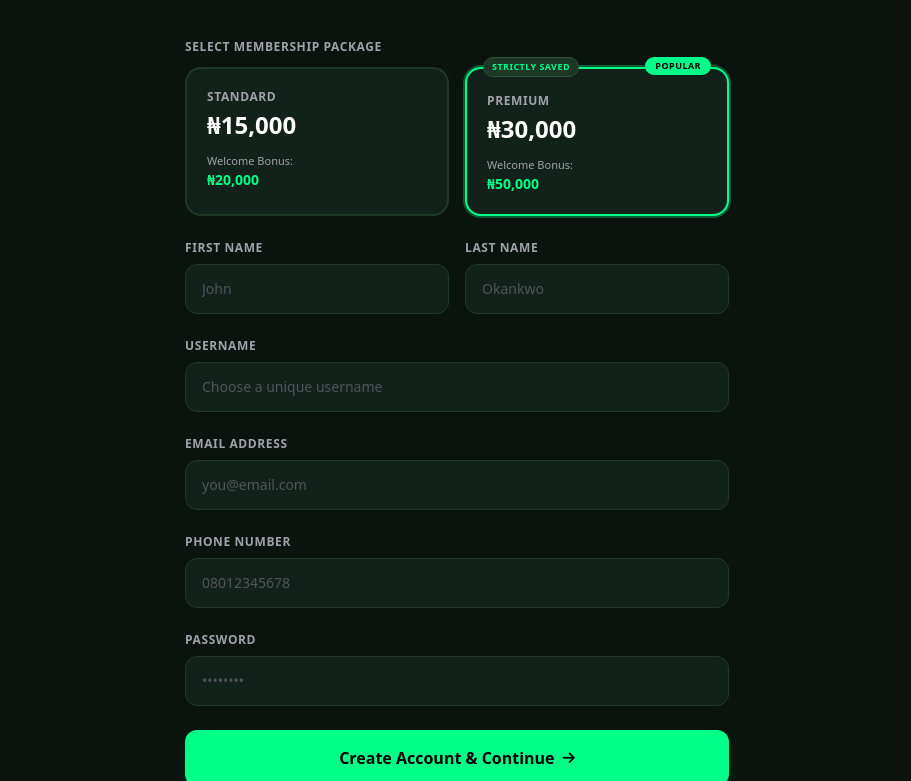
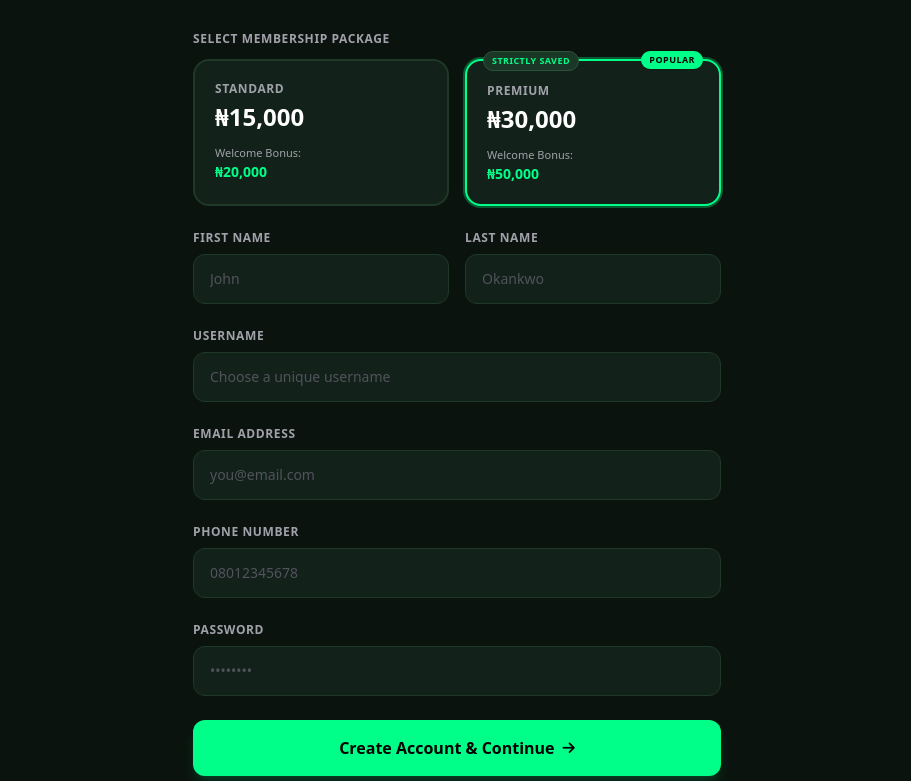
Before and after one commit to Miraclemedia12/SocialPay-Morrish, a plain HTML site: page register.html in a window 1280 px wide. Shown: the part 185-966 px from the top of the page, without its empty margins (183-1094 px from the left). Drawn offline with nearby package versions, Linux system fonts and the light colour scheme.

Commit message:
register.html

```diff
--- a/register.html
+++ b/register.html
@@ -28,6 +28,7 @@
             background-color: #0B130E;
             color: #FFFFFF;
             font-family: system-ui, -apple-system, BlinkMacSystemFont, 'Segoe UI', Roboto, sans-serif;
+            overflow-x: hidden;
         }
         ::-webkit-scrollbar { width: 8px; }
         ::-webkit-scrollbar-track { background: #0B130E; }
@@ -37,45 +38,45 @@
 <body class="min-h-screen flex flex-col justify-between selection:bg-socialGreen selection:text-black">
 
     <!-- HEADER -->
-    <header class="w-full py-6 px-6 flex items-center justify-between max-w-4xl mx-auto">
-        <a href="index.html" class="flex items-center gap-2.5">
-            <div class="w-9 h-9 rounded-xl bg-socialGreen flex items-center justify-center text-black font-black text-lg shadow-lg shadow-socialGreen/20">
+    <header class="w-full py-5 px-4 sm:px-6 flex items-center justify-between max-w-4xl mx-auto">
+        <a href="index.html" class="flex items-center gap-2">
+            <div class="w-8 h-8 sm:w-9 sm:h-9 rounded-xl bg-socialGreen flex items-center justify-center text-black font-black text-base sm:text-lg shadow-lg shadow-socialGreen/20">
                 SS
             </div>
-            <span class="text-lg font-bold tracking-tight text-white">SocialPay SS</span>
+            <span class="text-base sm:text-lg font-bold tracking-tight text-white">SocialPay SS</span>
         </a>
-        <a href="login.html" class="text-xs font-semibold text-socialGreen hover:underline">Login</a>
+        <a href="login.html" class="text-xs sm:text-sm font-semibold text-socialGreen hover:underline">Login</a>
     </header>
 
     <!-- MAIN REGISTRATION CONTAINER -->
-    <main class="max-w-xl w-full mx-auto px-4 py-8">
-        <div class="text-center mb-10">
-            <h1 class="text-3xl sm:text-4xl font-extrabold text-white mb-2">Create Account</h1>
+    <main class="max-w-xl w-full mx-auto px-4 sm:px-6 py-6 sm:py-8">
+        <div class="text-center mb-8 sm:mb-10">
+            <h1 class="text-2xl sm:text-4xl font-extrabold text-white mb-2">Create Account</h1>
             <p class="text-zinc-400 text-xs sm:text-sm">Select a membership package to claim your bonus balance</p>
         </div>
 
-        <form id="registerForm" onsubmit="handleRegister(event)" class="space-y-6">
+        <form id="registerForm" onsubmit="handleRegister(event)" class="space-y-5 sm:space-y-6">
 
             <!-- SELECT MEMBERSHIP PACKAGE -->
             <div>
-                <label class="block text-xs font-bold uppercase tracking-wider text-zinc-400 mb-3">Select Membership Package</label>
-                <div class="grid grid-cols-1 sm:grid-cols-2 gap-4">
+                <label class="block text-[11px] sm:text-xs font-bold uppercase tracking-wider text-zinc-400 mb-3">Select Membership Package</label>
+                <div class="grid grid-cols-1 sm:grid-cols-2 gap-3 sm:gap-4">
                     <!-- Standard Package -->
-                    <div type="button" onclick="selectPackage('Standard', 15000, 20000, this)" id="pkgStandard" class="package-card cursor-pointer bg-[#12221A] border-2 border-[#1F3827] rounded-2xl p-5 relative transition-all hover:border-socialGreen/50">
+                    <div type="button" onclick="selectPackage('Standard', 15000, 20000, this)" id="pkgStandard" class="package-card cursor-pointer bg-[#12221A] border-2 border-[#1F3827] rounded-2xl p-4 sm:p-5 relative transition-all hover:border-socialGreen/50">
                         <div class="text-xs font-bold uppercase text-zinc-400 tracking-wider mb-1">Standard</div>
-                        <div class="text-2xl font-extrabold text-white mb-3">₦15,000</div>
+                        <div class="text-xl sm:text-2xl font-extrabold text-white mb-2 sm:mb-3">₦15,000</div>
                         <div class="text-[11px] text-zinc-400">Welcome Bonus:</div>
-                        <div class="text-sm font-bold text-socialGreen">₦20,000</div>
+                        <div class="text-xs sm:text-sm font-bold text-socialGreen">₦20,000</div>
                     </div>
 
                     <!-- Premium Package -->
-                    <div type="button" onclick="selectPackage('Premium', 30000, 50000, this)" id="pkgPremium" class="package-card cursor-pointer bg-[#12221A] border-2 border-socialGreen ring-2 ring-socialGreen/30 rounded-2xl p-5 relative transition-all">
-                        <div class="absolute -top-3 right-4 bg-socialGreen text-black text-[9px] font-black uppercase px-2.5 py-0.5 rounded-full tracking-wider shadow">Popular</div>
-                        <div class="absolute -top-3 left-4 bg-[#1B3827] text-socialGreen border border-[#2B543A] text-[9px] font-black uppercase px-2 py-0.5 rounded-full tracking-wider">Strictly Saved</div>
-                        <div class="text-xs font-bold uppercase text-zinc-400 tracking-wider mb-1 mt-1">Premium</div>
-                        <div class="text-2xl font-extrabold text-white mb-3">₦30,000</div>
+                    <div type="button" onclick="selectPackage('Premium', 30000, 50000, this)" id="pkgPremium" class="package-card cursor-pointer bg-[#12221A] border-2 border-socialGreen ring-2 ring-socialGreen/30 rounded-2xl p-4 sm:p-5 relative transition-all">
+                        <div class="absolute -top-2.5 right-3 sm:right-4 bg-socialGreen text-black text-[8px] sm:text-[9px] font-black uppercase px-2 py-0.5 rounded-full tracking-wider shadow">Popular</div>
+                        <div class="absolute -top-2.5 left-3 sm:left-4 bg-[#1B3827] text-socialGreen border border-[#2B543A] text-[8px] sm:text-[9px] font-black uppercase px-2 py-0.5 rounded-full tracking-wider">Strictly Saved</div>
+                        <div class="text-xs font-bold uppercase text-zinc-400 tracking-wider mb-1 mt-0.5">Premium</div>
+                        <div class="text-xl sm:text-2xl font-extrabold text-white mb-2 sm:mb-3">₦30,000</div>
                         <div class="text-[11px] text-zinc-400">Welcome Bonus:</div>
-                        <div class="text-sm font-bold text-socialGreen">₦50,000</div>
+                        <div class="text-xs sm:text-sm font-bold text-socialGreen">₦50,000</div>
                     </div>
                 </div>
                 <input type="hidden" id="selectedPackageName" value="Premium">
@@ -86,41 +87,41 @@
             <!-- FIRST & LAST NAME -->
             <div class="grid grid-cols-1 sm:grid-cols-2 gap-4">
                 <div>
-                    <label class="block text-xs font-semibold uppercase tracking-wider text-zinc-400 mb-2">First Name</label>
-                    <input type="text" id="firstName" required placeholder="John" class="w-full bg-[#12221A] border border-[#1F3827] rounded-xl px-4 py-3.5 text-sm text-white placeholder-zinc-600 focus:outline-none focus:border-socialGreen transition-colors">
+                    <label class="block text-[11px] sm:text-xs font-semibold uppercase tracking-wider text-zinc-400 mb-2">First Name</label>
+                    <input type="text" id="firstName" required placeholder="John" class="w-full bg-[#12221A] border border-[#1F3827] rounded-xl px-3.5 sm:px-4 py-3 sm:py-3.5 text-sm text-white placeholder-zinc-600 focus:outline-none focus:border-socialGreen transition-colors">
                 </div>
                 <div>
-                    <label class="block text-xs font-semibold uppercase tracking-wider text-zinc-400 mb-2">Last Name</label>
-                    <input type="text" id="lastName" required placeholder="Okankwo" class="w-full bg-[#12221A] border border-[#1F3827] rounded-xl px-4 py-3.5 text-sm text-white placeholder-zinc-600 focus:outline-none focus:border-socialGreen transition-colors">
+                    <label class="block text-[11px] sm:text-xs font-semibold uppercase tracking-wider text-zinc-400 mb-2">Last Name</label>
+                    <input type="text" id="lastName" required placeholder="Okankwo" class="w-full bg-[#12221A] border border-[#1F3827] rounded-xl px-3.5 sm:px-4 py-3 sm:py-3.5 text-sm text-white placeholder-zinc-600 focus:outline-none focus:border-socialGreen transition-colors">
                 </div>
             </div>
 
             <!-- USERNAME -->
             <div>
-                <label class="block text-xs font-semibold uppercase tracking-wider text-zinc-400 mb-2">Username</label>
-                <input type="text" id="username" required placeholder="Choose a unique username" class="w-full bg-[#12221A] border border-[#1F3827] rounded-xl px-4 py-3.5 text-sm text-white placeholder-zinc-600 focus:outline-none focus:border-socialGreen transition-colors">
+                <label class="block text-[11px] sm:text-xs font-semibold uppercase tracking-wider text-zinc-400 mb-2">Username</label>
+                <input type="text" id="username" required placeholder="Choose a unique username" class="w-full bg-[#12221A] border border-[#1F3827] rounded-xl px-3.5 sm:px-4 py-3 sm:py-3.5 text-sm text-white placeholder-zinc-600 focus:outline-none focus:border-socialGreen transition-colors">
             </div>
 
             <!-- EMAIL ADDRESS -->
             <div>
-                <label class="block text-xs font-semibold uppercase tracking-wider text-zinc-400 mb-2">Email Address</label>
-                <input type="email" id="email" required placeholder="you@email.com" class="w-full bg-[#12221A] border border-[#1F3827] rounded-xl px-4 py-3.5 text-sm text-white placeholder-zinc-600 focus:outline-none focus:border-socialGreen transition-colors">
+                <label class="block text-[11px] sm:text-xs font-semibold uppercase tracking-wider text-zinc-400 mb-2">Email Address</label>
+                <input type="email" id="email" required placeholder="you@email.com" class="w-full bg-[#12221A] border border-[#1F3827] rounded-xl px-3.5 sm:px-4 py-3 sm:py-3.5 text-sm text-white placeholder-zinc-600 focus:outline-none focus:border-socialGreen transition-colors">
             </div>
 
             <!-- PHONE NUMBER -->
             <div>
-                <label class="block text-xs font-semibold uppercase tracking-wider text-zinc-400 mb-2">Phone Number</label>
-                <input type="tel" id="phone" required placeholder="08012345678" class="w-full bg-[#12221A] border border-[#1F3827] rounded-xl px-4 py-3.5 text-sm text-white placeholder-zinc-600 focus:outline-none focus:border-socialGreen transition-colors">
+                <label class="block text-[11px] sm:text-xs font-semibold uppercase tracking-wider text-zinc-400 mb-2">Phone Number</label>
+                <input type="tel" id="phone" required placeholder="08012345678" class="w-full bg-[#12221A] border border-[#1F3827] rounded-xl px-3.5 sm:px-4 py-3 sm:py-3.5 text-sm text-white placeholder-zinc-600 focus:outline-none focus:border-socialGreen transition-colors">
             </div>
 
             <!-- PASSWORD -->
             <div>
-                <label class="block text-xs font-semibold uppercase tracking-wider text-zinc-400 mb-2">Password</label>
-                <input type="password" id="password" required placeholder="••••••••" class="w-full bg-[#12221A] border border-[#1F3827] rounded-xl px-4 py-3.5 text-sm text-white placeholder-zinc-600 focus:outline-none focus:border-socialGreen transition-colors">
+                <label class="block text-[11px] sm:text-xs font-semibold uppercase tracking-wider text-zinc-400 mb-2">Password</label>
+                <input type="password" id="password" required placeholder="••••••••" class="w-full bg-[#12221A] border border-[#1F3827] rounded-xl px-3.5 sm:px-4 py-3 sm:py-3.5 text-sm text-white placeholder-zinc-600 focus:outline-none focus:border-socialGreen transition-colors">
             </div>
 
             <!-- SUBMIT BUTTON -->
-            <button type="submit" id="submitBtn" class="w-full bg-socialGreen text-black font-bold py-4 rounded-xl hover:bg-emerald-400 transition-all shadow-lg shadow-socialGreen/15 flex items-center justify-center gap-2 text-base">
+            <button type="submit" id="submitBtn" class="w-full bg-socialGreen text-black font-bold py-3.5 sm:py-4 rounded-xl hover:bg-emerald-400 transition-all shadow-lg shadow-socialGreen/15 flex items-center justify-center gap-2 text-sm sm:text-base">
                 Create Account & Continue <i class="fa-solid fa-arrow-right text-sm"></i>
             </button>
 
@@ -132,7 +133,7 @@
     </main>
 
     <!-- FOOTER -->
-    <footer class="w-full py-6 text-center text-xs text-zinc-500">
+    <footer class="w-full py-5 text-center text-xs text-zinc-500">
         &copy; 2026 SocialPay SS. All rights reserved.
     </footer>
 
@@ -243,7 +244,7 @@
                     firstName: firstName,
                     lastName: lastName,
                     phone: phone,
-                    password: password, // In production, hash passwords securely
+                    password: password,
                     membership: {
                         name: packageName,
                         price: packagePrice,
```
